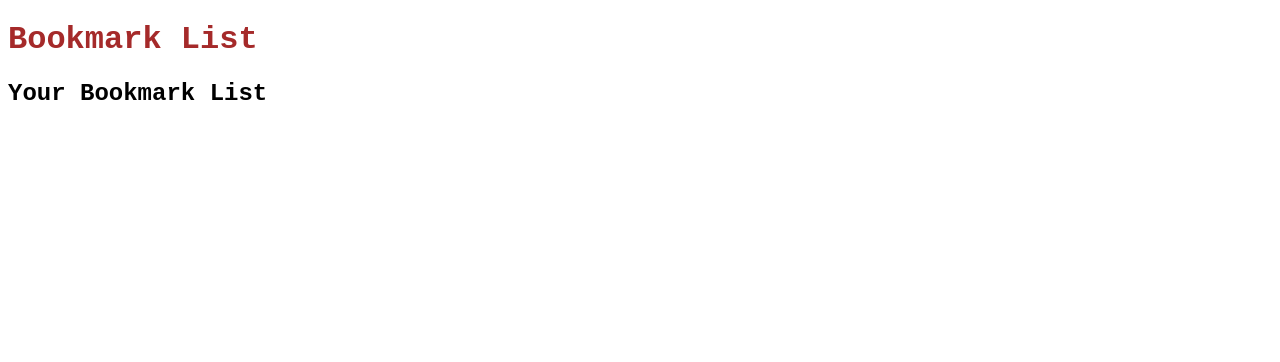
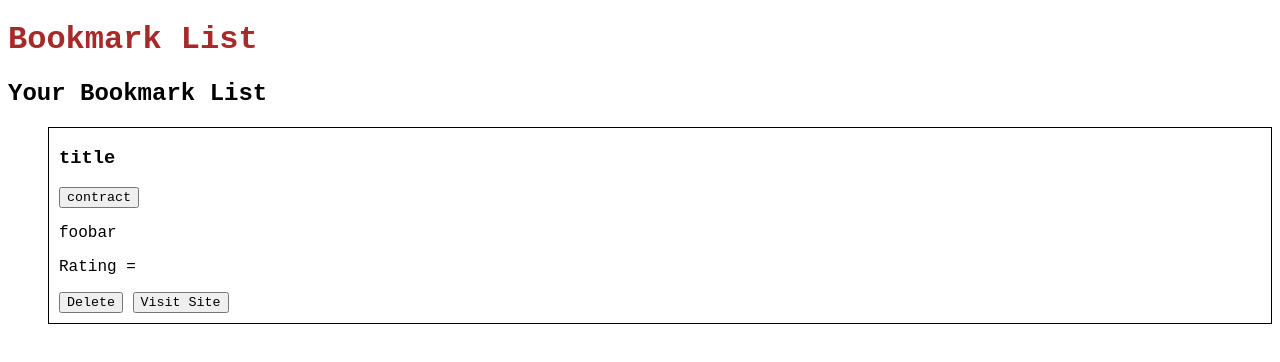
Before and after one commit to thinkful-ei27/Mikey-bookmarks-app, a plain HTML site: page index.html in a window 1280 px wide. Drawn offline with nearby package versions, Linux system fonts and the light colour scheme.

Commit message:
li expanded, li style mimimums

```diff
--- a/index.css
+++ b/index.css
@@ -5,3 +5,10 @@
 h1{
   color:  brown;
 }
+
+li {
+  border: 1px black solid;
+  padding: 0px 10px 10px 10px;
+  list-style-type: none;
+
+}
--- a/index.html
+++ b/index.html
@@ -15,6 +15,16 @@
     <h2>Your Bookmark List</h2>
       <ul class="bookmarks-list">
 
+<li class="li expanded-li" data-item-id="">
+    <div class="expanded">
+      <h3>title</h3>
+      <button name="expand">contract</button>
+      <p class="description"> foobar</p>
+      <p class="rating">Rating = </p>
+      <button name="delete" class="delete-button">Delete</button>
+      <button name="visit-URL">Visit Site</button>
+    </div>
+  </li>
       </ul>
   </main>
   <script type="text/javascript" src="https://code.jquery.com/jquery-3.2.1.min.js"></script>
```
Also changed, not shown: build.html (+1 -1 lines).
